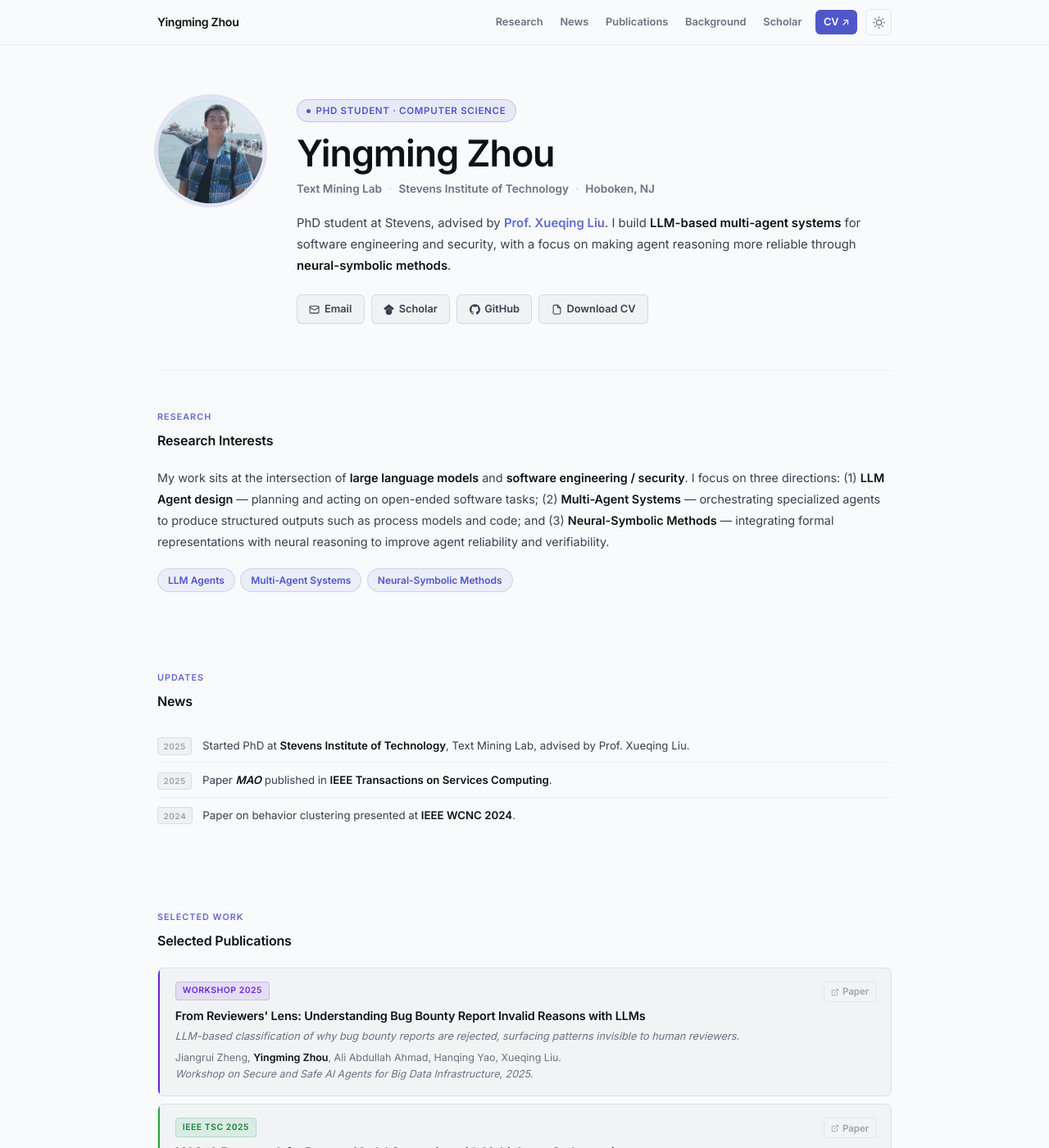
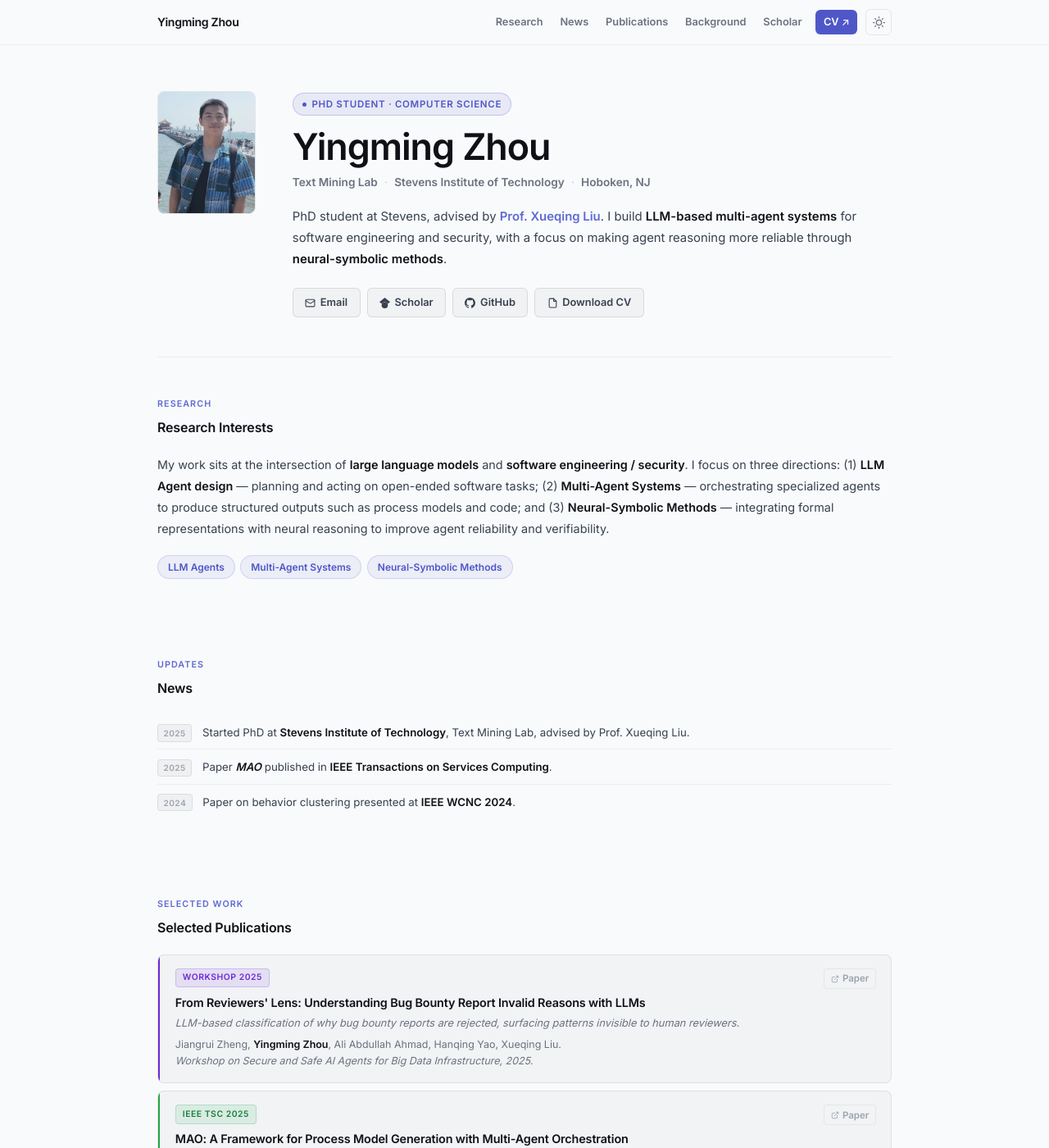
Before and after one commit to Aizhouym/Aizhouym.github.io, a Jekyll site: the page built from _pages/about.md, in a window 1280 px wide and 1400 px high. Shown: the whole window at 82% size. Built offline with Jekyll 4.4.1, drawn with Linux system fonts in a browser that asks for light colours; a script that is not in the unit is left out.

Commit message:
Change profile photo to rounded rectangle, tighten profile spacing
Co-Authored-By: Claude Sonnet 4.6 <noreply@anthropic.com>

```diff
--- a/_layouts/homepage.html
+++ b/_layouts/homepage.html
@@ -95,7 +95,7 @@
     [data-theme="light"] .exp-dot { background: #4f57c8; border-color: #5e6ad2; }
     [data-theme="light"] .plink { background: rgba(0,0,0,0.03); border-color: rgba(0,0,0,0.1); color: #374151; }
     [data-theme="light"] .plink:hover { background: rgba(0,0,0,0.06); color: #0f1117; }
-    [data-theme="light"] .profile-photo { box-shadow: 0 0 0 4px rgba(79,87,200,.15); }
+
     [data-theme="light"] .pub-authors .me { text-decoration-color: rgba(79,87,200,.4); }
     [data-theme="light"] .scholar-more { color: #9ca3af; }
     [data-theme="light"] .scholar-more:hover { color: #4f57c8; }
@@ -190,18 +190,18 @@
     /* ── PROFILE ─────────────────────────────────────────── */
     .profile {
       display: flex;
-      gap: 2.5rem;
+      gap: 2.8rem;
       align-items: flex-start;
-      padding: 4rem 0 3.5rem;
+      padding: 3.5rem 0 3rem;
     }
     .profile-photo-wrap { flex-shrink: 0; }
     .profile-photo {
-      width: 130px; height: 130px;
-      border-radius: 50%;
+      width: 120px; height: 150px;
+      border-radius: var(--radius-md);
       object-fit: cover;
+      object-position: center top;
       display: block;
       border: 1px solid var(--border);
-      box-shadow: 0 0 0 4px rgba(94,106,210,.15);
     }
     .profile-body { flex: 1; min-width: 0; padding-top: .1rem; }
 
@@ -554,7 +554,7 @@
     }
     @media (max-width: 560px) {
       .profile { flex-direction: column; align-items: center; text-align: center; padding: 2.5rem 0 2rem; gap: 1.5rem; }
-      .profile-photo { width: 110px; height: 110px; }
+      .profile-photo { width: 90px; height: 112px; }
       .profile-name { font-size: 2rem; }
       .profile-meta { justify-content: center; }
       .profile-bio { max-width: 100%; }
```
